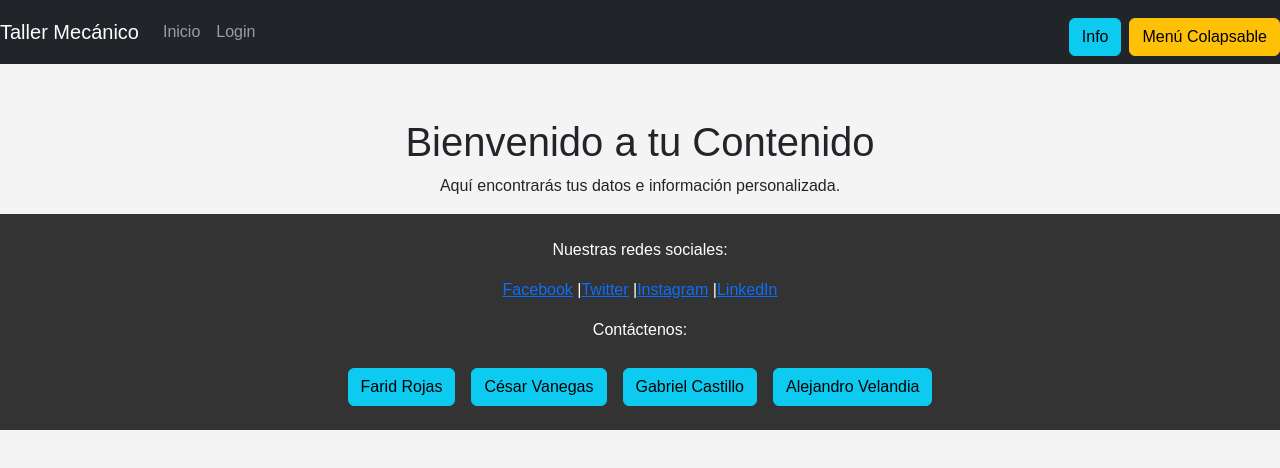
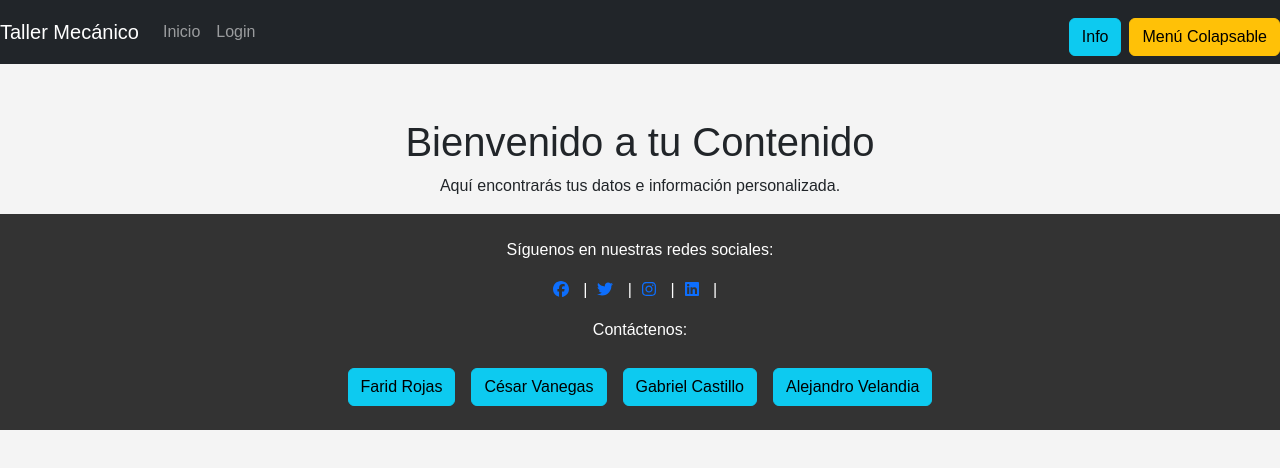
Before and after one commit to FaridRojas/ProyectoWeb, a React (Create React App) app: page /user-content in a window 1280 px wide. Shown: the top 468 px of the page. Built offline with nearby package versions, Linux system fonts and the light colour scheme.

Commit message:
icons on social media footer and package install

```diff
--- a/package.json
+++ b/package.json
@@ -3,6 +3,9 @@
   "version": "0.1.0",
   "private": true,
   "dependencies": {
+    "@fortawesome/fontawesome-svg-core": "^6.6.0",
+    "@fortawesome/free-brands-svg-icons": "^6.6.0",
+    "@fortawesome/react-fontawesome": "^0.2.2",
     "@testing-library/jest-dom": "^5.17.0",
     "@testing-library/react": "^13.4.0",
     "@testing-library/user-event": "^13.5.0",
--- a/src/components/Footer.jsx
+++ b/src/components/Footer.jsx
@@ -1,3 +1,10 @@
+import { FontAwesomeIcon } from '@fortawesome/react-fontawesome';
+import { faFacebook } from '@fortawesome/free-brands-svg-icons';
+import { faTwitter } from '@fortawesome/free-brands-svg-icons';
+import { faInstagram } from '@fortawesome/free-brands-svg-icons';
+import { faLinkedin } from '@fortawesome/free-brands-svg-icons';
+
+
 function Footer() {
     const miembros = [
       { nom: 'Farid Rojas', nombre: 'Farid Camilo Rojas Vargas', codigo: '2220051', correo: 'juan.perez@example.com' },
@@ -12,11 +19,12 @@ function Footer() {
 
     return (
       <footer className="text-center py-4">
-        <p>Nuestras redes sociales:</p>
-        <a href="https://facebook.com">Facebook</a> |
-        <a href="https://twitter.com">Twitter</a> |
-        <a href="https://instagram.com">Instagram</a> |
-        <a href="https://linkedin.com">LinkedIn</a>
+
+        <p>Síguenos en nuestras redes sociales:</p>
+        <a href="https://facebook.com"><FontAwesomeIcon icon={faFacebook}/></a>  <span style={{ margin: '0 10px' }}>|</span>
+        <a href="https://twitter.com"><FontAwesomeIcon icon={faTwitter}/></a> <span style={{ margin: '0 10px' }}>|</span>
+        <a href="https://instagram.com"><FontAwesomeIcon icon={faInstagram}/></a> <span style={{ margin: '0 10px' }}>|</span>
+        <a href="https://linkedin.com"><FontAwesomeIcon icon={faLinkedin}/></a> <span style={{ margin: '0 10px' }}>|</span>
 
         <p className="mt-3">Contáctenos:</p>
         {/* Botones para cada miembro del equipo */}
@@ -29,6 +37,9 @@ function Footer() {
             {miembro.nom}
           </button>
         ))}
+
+
+
       </footer>
     );
   }
```
Also changed, not shown: 1 other file (tests, documents, lock files or other folders).
